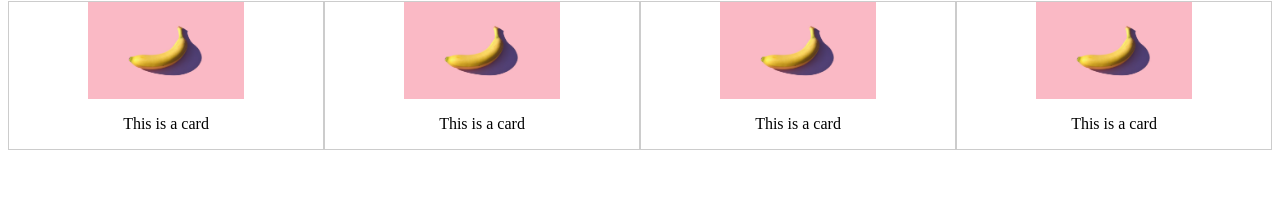
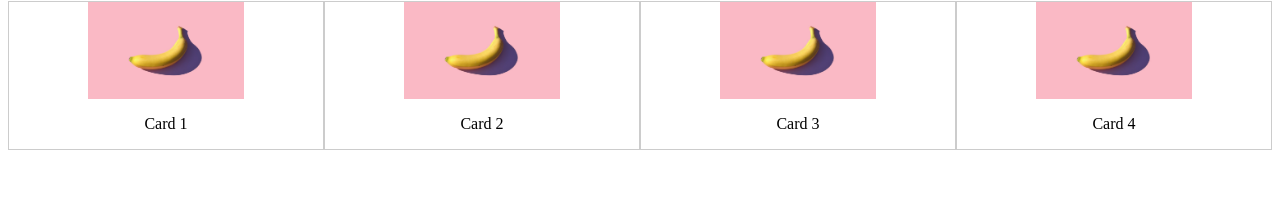
Before and after one commit to Looch8/memory-card, a React (Vite) app: page / in a window 1280 px wide. Shown: the part 79-284 px from the top of the page. Built offline with nearby package versions, Linux system fonts and the light colour scheme.

Commit message:
num props to cards

```diff
--- a/src/App.jsx
+++ b/src/App.jsx
@@ -7,10 +7,10 @@ function App() {
 		<div>
 			<h1 className="title">Memory Card Game</h1>
 			<div className="card-container">
-				<Card />
-				<Card />
-				<Card />
-				<Card />
+				<Card num={1} />
+				<Card num={2} />
+				<Card num={3} />
+				<Card num={4} />
 			</div>
 		</div>
 	);
--- a/src/components/Card.jsx
+++ b/src/components/Card.jsx
@@ -1,11 +1,11 @@
-function Card() {
+function Card({ num }) {
 	return (
 		<div className="card">
 			<img
 				className="card-image"
 				src="src/assets/photo-1481349518771-20055b2a7b24.avif"
 			></img>
-			<p className="card-text">This is a card</p>
+			<p className="card-text">Card {num}</p>
 		</div>
 	);
 }
```
